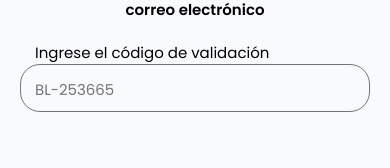
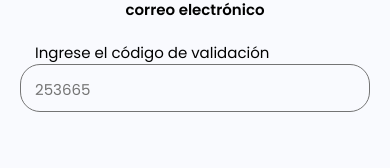
Before and after one commit to chrisfalla/Frontend_La_Brujula_Llanera, a React Native app: screen /RecoveryTwo in a window 390 px wide. Shown: the part 388-556 px from the top of the page. Built offline with nearby package versions, Linux system fonts and the light colour scheme.

Commit message:
correction placeholder input code verfification

```diff
--- a/src/presentation/screens/PasswordRecovery/PasswordRecoveryStepTwoScreen.js
+++ b/src/presentation/screens/PasswordRecovery/PasswordRecoveryStepTwoScreen.js
@@ -168,7 +168,7 @@ const PasswordRecoveryStepTwoScreen = () => {
 
             <CustomInputText
               LabelText={"Ingrese el código de validación"}
-              PlaceholderText={"BL-253665"}
+              PlaceholderText={"253665"}
               HasError={codeError}
               onChangeText={(text) => {
                 setCode(text);
```
